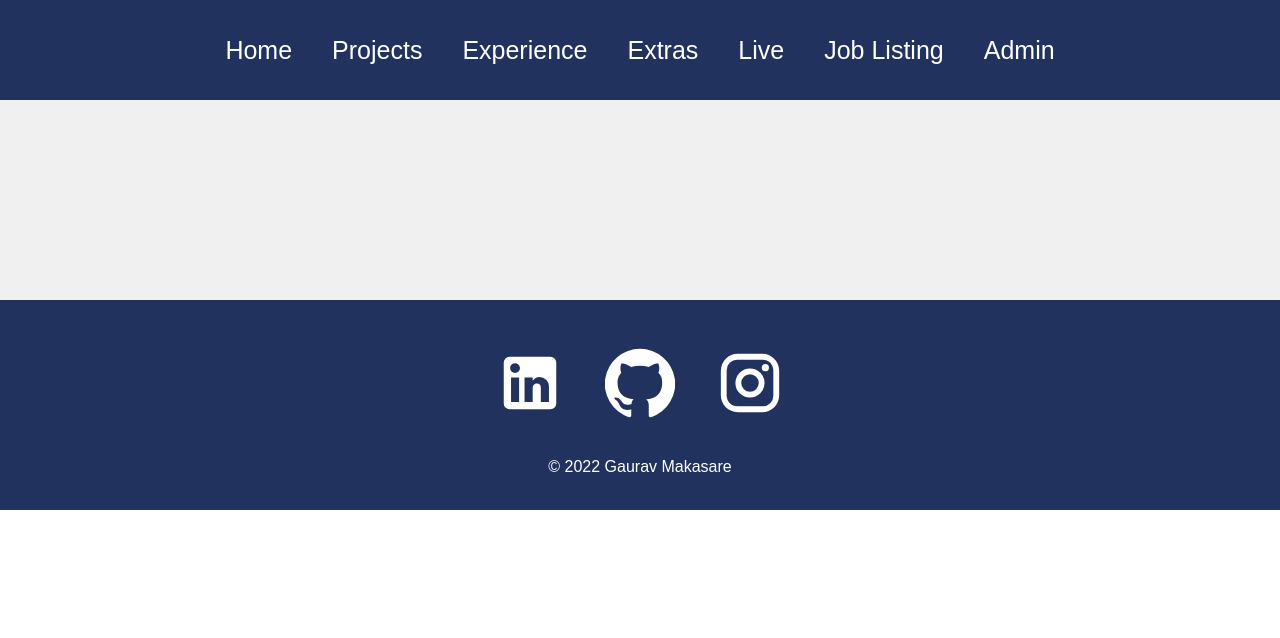
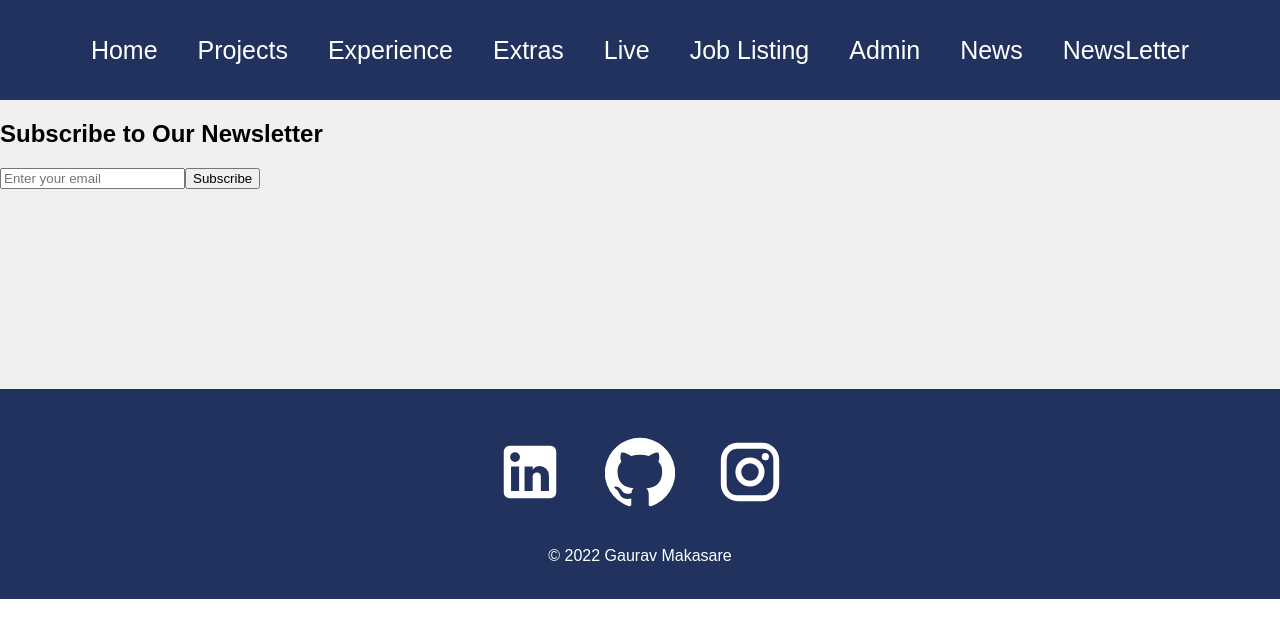
Before and after one commit to gods-righteous-man/gods-righteous-man.github.io, a React (Create React App) app: page /subscribe in a window 1280 px wide. Shown: the top 638 px of the page. Built offline with nearby package versions, Linux system fonts and the light colour scheme; the HTML template or start-up script is replaced by a standard one.

Commit message:
Integrated newsletter

```diff
--- a/src/App.js
+++ b/src/App.js
@@ -11,6 +11,8 @@ import LiveProject from './component/LiveProject'
 import JobListings from './component/JobListings';
 import AdminRegister from './component/AdminRegister';
 import AddJobPost from './component/AddJobPost'
+import News from './component/News';
+import SubscribeToNewsLetter from './component/SubscribeToNewsLetter';
 
 function App() {
   return (
@@ -27,6 +29,8 @@ function App() {
           <Route path="/jobListing" element = {<JobListings />}/>
           <Route path="/login" element = {<AdminRegister />}></Route>
           <Route path="/post-job" element={<AddJobPost/>}></Route>
+          <Route path="/news" element = {<News/>}></Route>
+          <Route path='/subscribe' element={<SubscribeToNewsLetter/>}></Route>
 
           </Routes>
         <Footer />
--- a/src/component/Navbar.js
+++ b/src/component/Navbar.js
@@ -28,6 +28,9 @@ function Navbar() {
             <Link to="/liveProject">Live</Link>
             <Link to="/jobListing">Job Listing</Link>
             <Link to= "/login">Admin</Link>
+            <Link to="/news">News</Link>
+            <Link to="/subscribe">NewsLetter</Link>
+
         </div>
     </div>
   )
--- /dev/null
+++ b/src/component/SubscribeToNewsLetter.js
@@ -0,0 +1,49 @@
+import React from 'react'
+import { useState } from 'react';
+const SubscribeToNewsLetter = () => {
+    const [email, setEmail] = useState("");
+    const [message, setMessage] = useState("");
+
+    const handleSubmit = async (e) => {
+      e.preventDefault();
+
+      try {
+        const response = await fetch("https://newsletterrepo.vercel.app/subscribe", {
+          method: "POST",
+          headers: {
+            "Content-Type": "application/json",
+          },
+          body: JSON.stringify({ email }),
+        });
+
+        const data = await response.json();
+        if (response.ok) {
+          setMessage("Subscription successful!");
+          setEmail(""); // Clear the input
+        } else {
+          setMessage(data.error || "Something went wrong.");
+        }
+      } catch (error) {
+        setMessage("Failed to subscribe. Please try again.");
+      }
+    };
+
+    return (
+      <div>
+        <h2>Subscribe to Our Newsletter</h2>
+        <form onSubmit={handleSubmit}>
+          <input
+            type="email"
+            placeholder="Enter your email"
+            value={email}
+            onChange={(e) => setEmail(e.target.value)}
+            required
+          />
+          <button type="submit">Subscribe</button>
+        </form>
+        {message && <p>{message}</p>}
+      </div>
+    );
+  };
+
+export default SubscribeToNewsLetter
```
